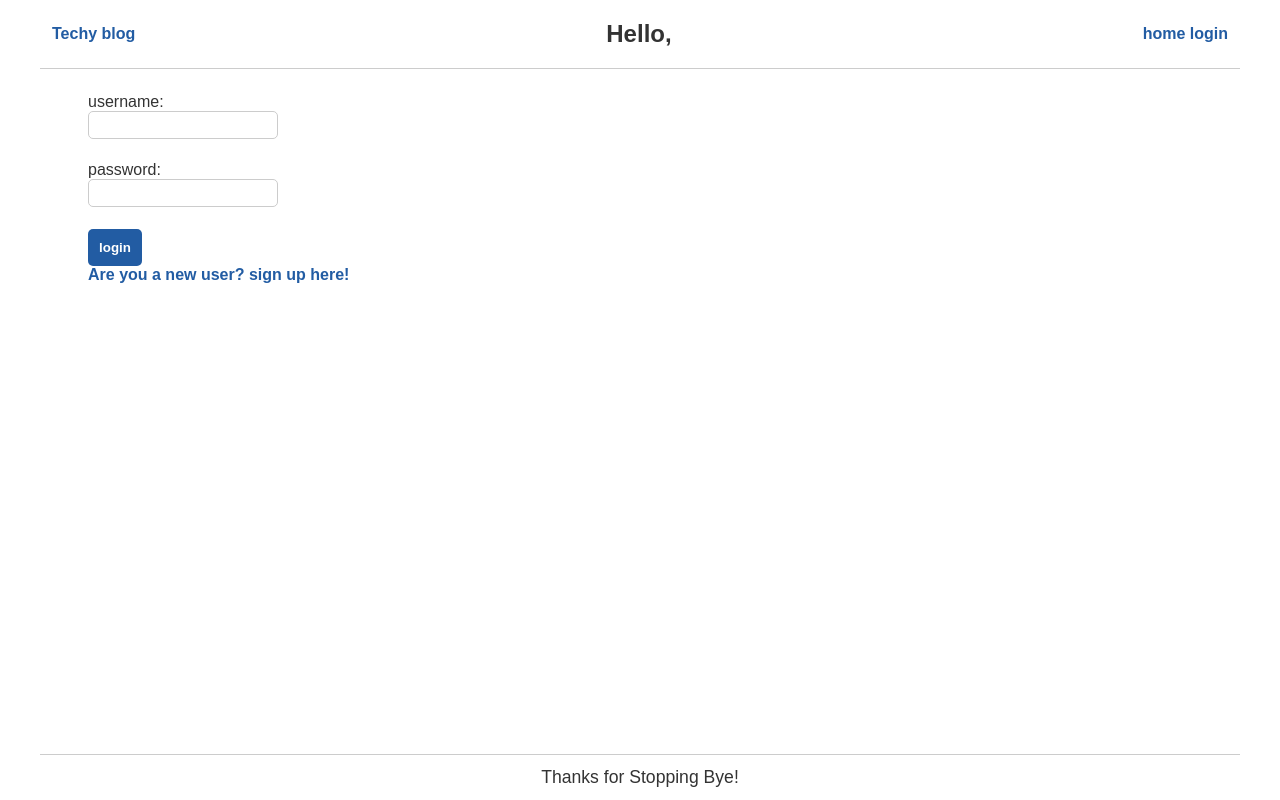
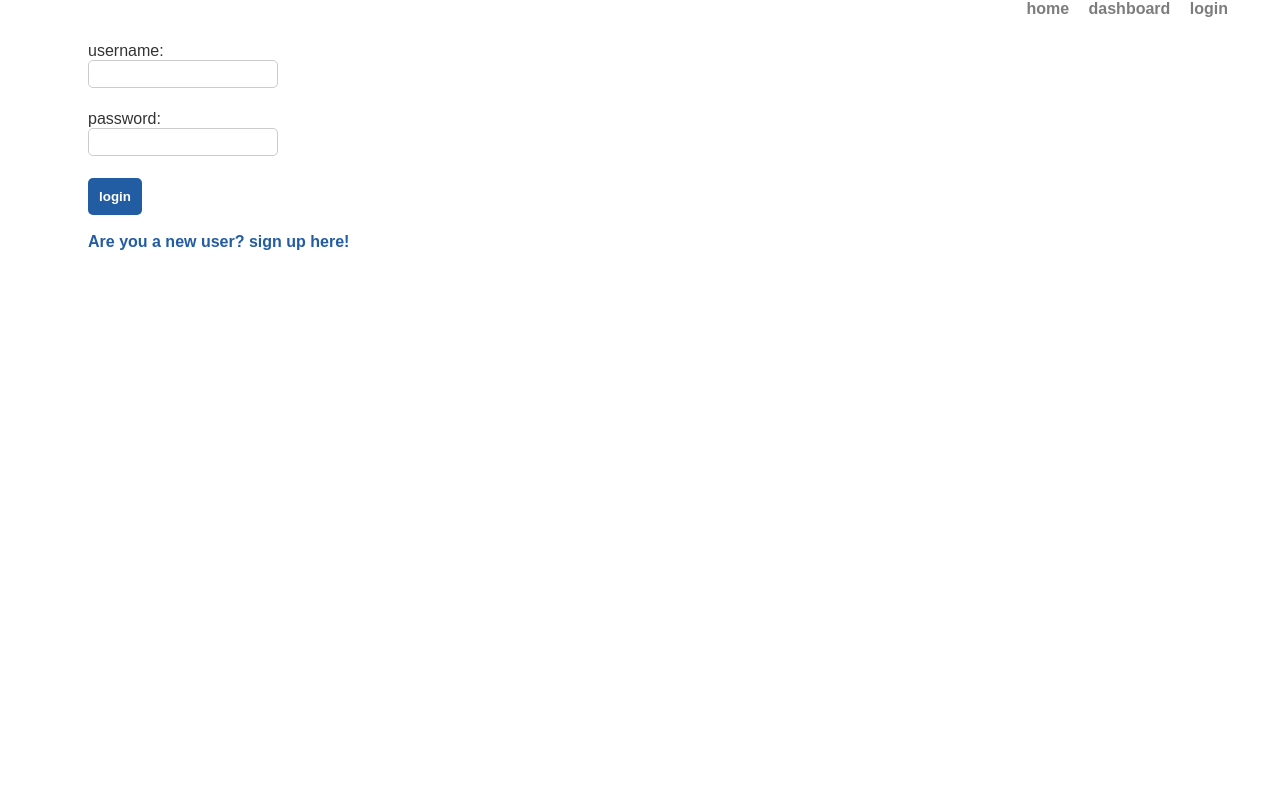
Before and after one commit to lucaspittam/Techy-Blog, a Node server app: page /login in a window 1280 px wide. Run offline with Node 20, Linux system fonts and the light colour scheme; some libraries are stand-ins or nearby versions.

Commit message:
final touches

```diff
--- a/public/javascript/add-post.js
+++ b/public/javascript/add-post.js
@@ -2,7 +2,7 @@ async function newFormHandler(event) {
     event.preventDefault();
 
     const title = document.querySelector('input[name="post-title"]').value;
-    const content = document.querySelector('input[name="post-content"]').value;
+    const content = document.querySelector('textarea[name="post-content"]').value;
 
     const response = await fetch(`/api/posts`, {
         method: 'POST',
--- a/public/javascript/login.js
+++ b/public/javascript/login.js
@@ -6,7 +6,7 @@ async function loginFormHandler(event) {
 
     if (username && password) {
         const response = await fetch('/api/users/login', {
-            method: 'post',
+            method: 'POST',
             body: JSON.stringify({
                 username,
                 password
--- a/public/javascript/logout.js
+++ b/public/javascript/logout.js
@@ -1,6 +1,6 @@
 async function logout() {
     const response = await fetch('/api/users/logout', {
-        method: 'post',
+        method: 'POST',
         headers: {'Content-Type': 'application/json'}
     });
 
--- a/public/javascript/signup.js
+++ b/public/javascript/signup.js
@@ -6,7 +6,7 @@ async function signupFormHandler(event) {
 
     if (username && password) {
         const response = await fetch('/api/users', {
-            method: 'post',
+            method: 'POST',
             body: JSON.stringify({
                 username,
                 password
--- a/public/stylesheets/style.css
+++ b/public/stylesheets/style.css
@@ -75,15 +75,22 @@
   }
 
   header {
-    border-bottom: 1px solid #ccc;
     display: flex;
-    justify-content: space-between;
-    align-items: center;
+    justify-content: flex-end;
+    align-items: flex-end;
     padding: 0 1%;
   }
 
   header h1 {
     font-size: 1em;
+  }
+
+  nav p{
+    display: inline;
+  }
+  nav a{
+    margin-left: 15px;
+    color: #7d7d7d;
   }
 
   main {
@@ -133,13 +140,12 @@
     margin: -1.5% 0 2% 0;
   }
 
-  .upvote-btn {
-    background-color: #197d0f;
-    transition: background-color .1s;
+  .title a{
+color: #3486eb;
   }
 
-  .upvote-btn:hover {
-    background-color: #1f9c13;
+  .title a:hover {
+color: mintcream;
   }
 
   .comment-form {
--- a/server.js
+++ b/server.js
@@ -2,7 +2,7 @@ const express = require('express');
 const routes = require('./controllers');
 const sequelize = require('./config/connection');
 const path = require('path');
-const helpers = require('./utils/helpers');
+const helpers = require('./utils/help');
 const exphbs = require('express-handlebars');
 const hbs = exphbs.create({helpers});
 const session = require('express-session');
--- a/views/edit-post.handlebars
+++ b/views/edit-post.handlebars
@@ -1,12 +1,12 @@
 <article>
-    <h2>Edit Post</h2>
+    <h2>Edit post</h2>
     <form class="edit-post-form">
         <div>
             <input name="post-title" type="text" value="{{post.title}}" /><br>
             <textarea name="post-content" rows="15" cols="100">{{post.content}}</textarea>
         </div>
         <div>
-            <p>This was posted by you on {{format_date post.created_at}}</p>
+            <p class="soft-text">This was posted by you on {{format_date post.created_at}}</p>
         </div>
         <button type="submit">update post</button>
         <button type="button" class="delete-post-btn">delete post</button>
@@ -17,4 +17,3 @@
 
 <script src="/javascript/edit-post.js"></script>
 <script src="/javascript/delete-post.js"></script>
-<script src="/javascript/comment.js"></script>
--- a/views/homepage.handlebars
+++ b/views/homepage.handlebars
@@ -1,7 +1,7 @@
-<ol class="post-list">
+<ul class="post-list">
     {{#each posts as |post|}}
     <li>
         {{> post-info post}}
     </li>
     {{/each}}
-</ol>
+</ul>
--- a/views/layouts/main.handlebars
+++ b/views/layouts/main.handlebars
@@ -5,23 +5,22 @@
   <meta charset="UTF-8">
   <meta name="viewport" content="width=device-width, initial-scale=1.0">
   <title>Techy blog</title>
-  <link rel="stylesheet" href="/stylesheets/style.css">
+  <link rel="stylesheet" type="text/css" href="/stylesheets/style.css">
 </head>
 
 <body>
   <div class="wrapper">
     <header>
-      <h1>
-        <a href="/"> Techy blog</a>
-      </h1>
-      <h2>Hello, {{username}} </h2>
       <nav>
-          <a href="/">home</a>
           {{#if loggedIn}}
-          <a href="/dashboard">dashboard</a>
-          <button id="logout" class="btn-no-style">logout</button>
+            <p class="soft-text">Hello,{{username}}</p>
+          {{/if}}
+            <a href="/">home</a>
+            <a href="/dashboard">dashboard</a>
+          {{#if loggedIn}}
+            <button id="logout" class="btn-no-style">logout</button>
           {{else}}
-          <a href="/login">login</a>
+            <a href="/login">login</a>
           {{/if}}
 
       </nav>
@@ -29,9 +28,6 @@
     <main>
       {{{ body }}}
     </main>
-    <footer>
-      Thanks for Stopping Bye!
-    </footer>
   </div>
 
   {{#if loggedIn}}
--- a/views/login.handlebars
+++ b/views/login.handlebars
@@ -8,7 +8,7 @@
     <input type="password" id="password-login" />
   </div>
   <div>
-    <button type="submit">login</button><br>
+    <button type="submit">login</button><br><br>
     <a href="/signup">Are you a new user? sign up here!</a>
   </div>
 </form>
--- a/views/comments.handlebars
+++ b/views/partials/comments.handlebars
@@ -2,7 +2,7 @@
   {{#each this}}
   <section class="comment">
     <div class="meta">
-      {{user.username}} on {{format_date created_at}}
+      <p class="soft-text">{{user.username}} commented on {{format_date created_at}}</p>
     </div>
     <div class="text">
       {{comment_text}}
--- a/views/post-info.handlebars
+++ b/views/partials/post-info.handlebars
@@ -1,8 +1,7 @@
 <article class="post">
     <div class="title"><a href="/post/{{id}}">{{title}}</a></div>
-    <div>{{content}}</div>
-    <div class="meta">
+    <div class="meta soft-text">
         <p>posted by {{user.username}} on {{format_date created_at}}</p>
     </div>
-    <div>{{post.content}}</div>
+    <div>{{content}}</div>
 </article>
```
Also changed, not shown: views/dashboard.handlebars (+9 -8 lines).
